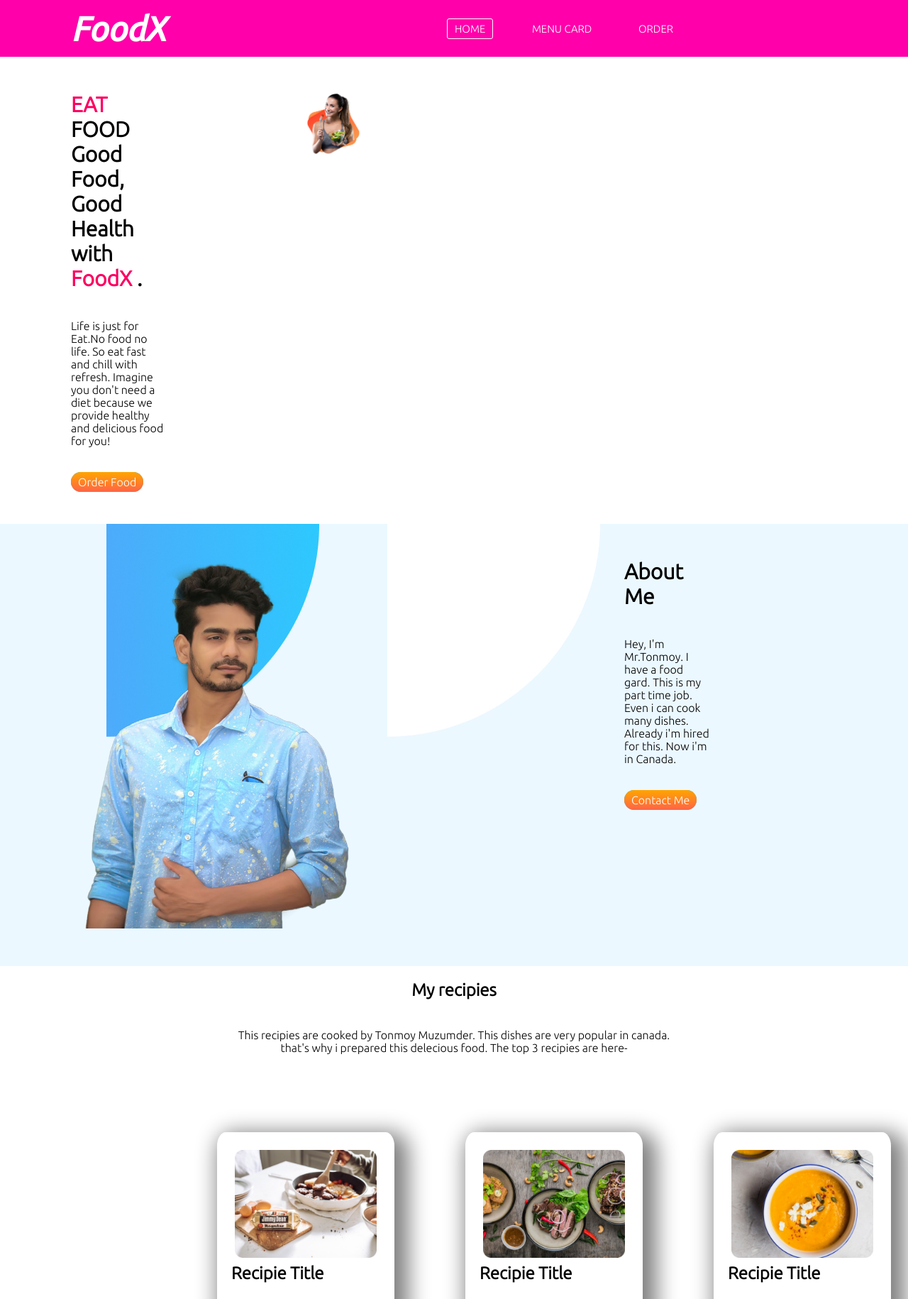
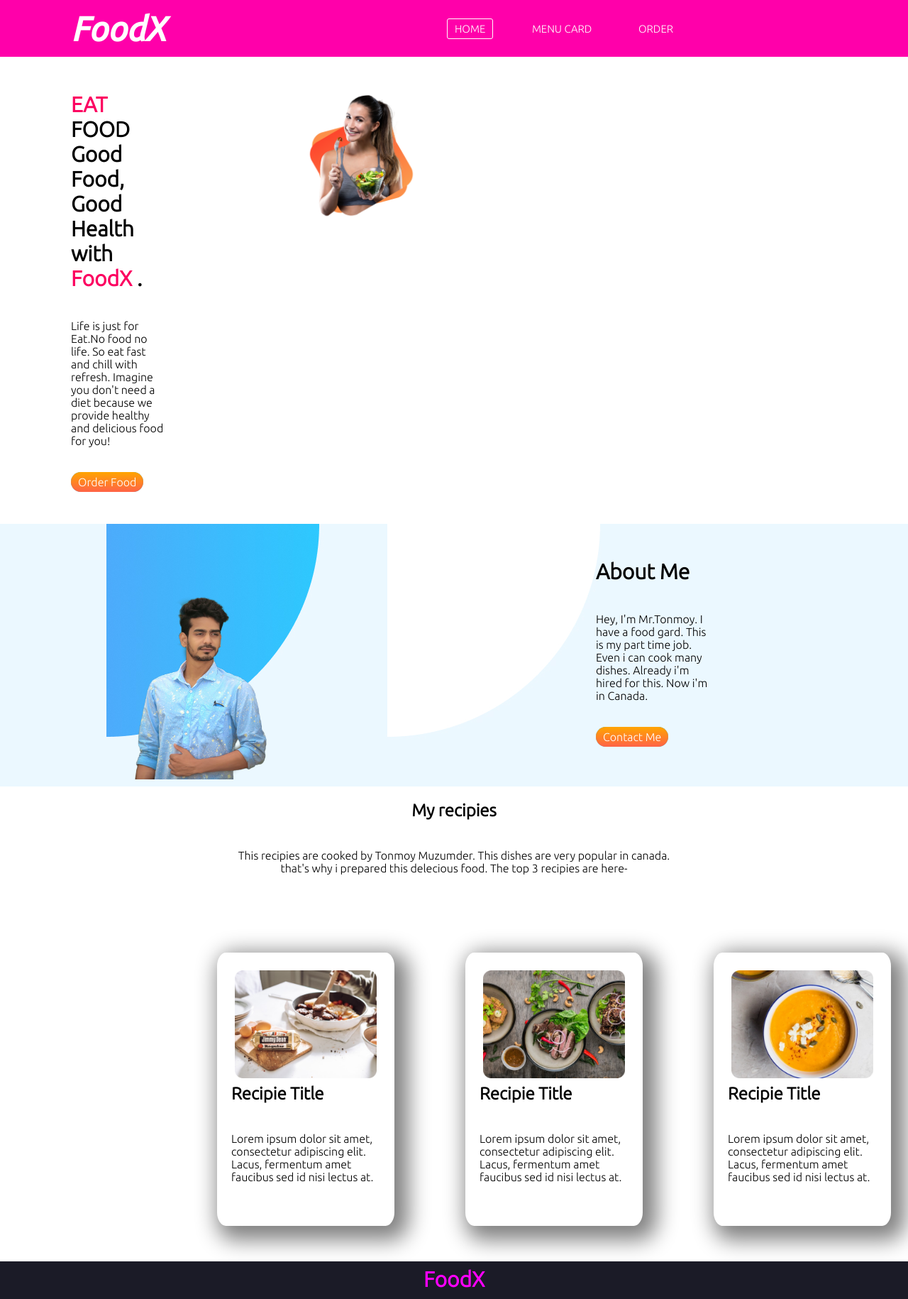
Before and after one commit to Tonmoy-Muzumder/FoodX, a plain HTML site: page index.html in a window 1280 px wide. Shown: the top 1830 px of the page at 71% size. Drawn offline with Linux system fonts and the light colour scheme.

Commit message:
last-cheak

```diff
--- a/index.css
+++ b/index.css
@@ -75,7 +75,7 @@ p{
 
 }
 .eating img{
-    width: 100%;
+    width: 200%;
     border-radius: 5%;
 
 
@@ -84,6 +84,7 @@ p{
 .secound{
     display: flex;
     background-image: url(image/Frame\ 57.jpg);
+    height: 370px;
     background-repeat: no-repeat;
 }
 
@@ -95,28 +96,14 @@ p{
 }
 .about-me img{
 
-    width: 400px;
+    width: 200px;
+   margin: 50px 80px;
 }
 .recipie{
     text-align: center;
     padding: 20px;
 }
 
-.foot{
-
-    text-align: center;
-    height: 200px;
-    width: 1000 2px;
-    color: rgb(183, 221, 173);
-    background-color: rgb(27, 27, 39);
-    display: inline-flexbox;
-    line-height: 50px;
-
-
-}
-.foot h1{
-    color: magenta;
-}
 .box{
     width: 1000px;
     display: flex;
@@ -147,3 +134,19 @@ div.photo img{
 
 
 }
+
+.foot{
+
+    text-align: center;
+    height: 200px;
+    width: 1000 2px;
+    color: rgb(183, 221, 173);
+    background-color: rgb(27, 27, 39);
+    display: inline-flexbox;
+    line-height: 50px;
+
+
+}
+.foot h1{
+    color: magenta;
+}
--- a/index.html
+++ b/index.html
@@ -6,7 +6,7 @@
     <meta name="viewport" content="width=device-width, initial-scale=1.0">
 
     <title>foodx</title>
-    <link rel="icon" href="image/f.jpg" type="image/gif" sizes="16x16">
+    <link rel="icon" href="image/" type="image/gif" sizes="16x16">
 
     <link rel="preconnect" href="https://fonts.googleapis.com">
     <link rel="preconnect" href="https://fonts.gstatic.com" crossorigin>
```
Also changed, not shown: image/Frame 58.jpg (deleted), image/Frame 59.jpg (deleted), image/Group 8450.png (deleted), image/Project Cover5.png (deleted), image/Project Cover8.png (deleted), 4 other files.
